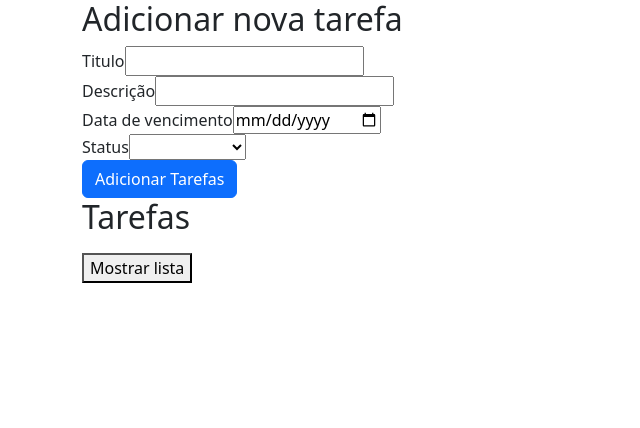
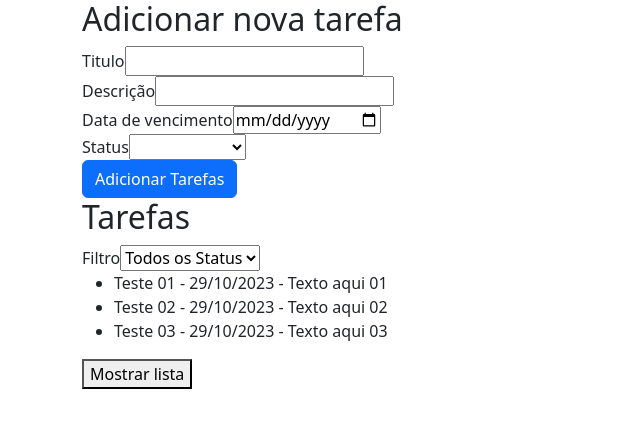
Before and after one commit to FlavioMattosDev/angularToDoList, an Angular app: page / in a window 1280 px wide. Shown: the top 428 px of the page, without its empty margins (0-640 px from the left). Built offline with nearby package versions, Linux system fonts and the light colour scheme.

Commit message:
Aula - 5

```diff
--- a/src/app/app.component.ts
+++ b/src/app/app.component.ts
@@ -9,7 +9,27 @@ import { Task } from './models/task.model';
 
 export class AppComponent {
   title = 'treinoTODO'
-  listTask: Task[] = [];
+  listTask: Task[] = [
+    {
+      title: 'Teste 01',
+      description: 'Texto aqui 01',
+      date: new Date(),
+      status: 'toDo'
+  },
+    {
+      title: 'Teste 02',
+      description: 'Texto aqui 02',
+      date: new Date(),
+      status: 'trabalhando'
+  },
+    {
+      title: 'Teste 03',
+      description: 'Texto aqui 03',
+      date: new Date(),
+      status: 'finalizado'
+  },
+];
+
   selectedTask: Task | null = null;
 
   onAddTask(task: Task) {
--- a/src/app/app.module.ts
+++ b/src/app/app.module.ts
@@ -9,6 +9,8 @@ import { TaskListComponent } from './components/task-list/task-list.component';
 import { CurrencyFormatPipe } from './pipes/currencyFormat.pipe';
 import { TaskDetailComponent } from './components/task-detail/task-detail.component';
 import { BrowserAnimationsModule } from '@angular/platform-browser/animations';
+import { DateGreaterThanTodayDirective } from './directives/date-greater-than-today.directive';
+import { TaskFiltroComponent } from './components/task-filtro/task-filtro.component';
 
 @NgModule({
   declarations: [
@@ -17,6 +19,8 @@ import { BrowserAnimationsModule } from '@angular/platform-browser/animations';
     TaskListComponent,
     CurrencyFormatPipe,
     TaskDetailComponent,
+    DateGreaterThanTodayDirective,
+    TaskFiltroComponent,
   ],
   imports: [
     BrowserModule,
--- /dev/null
+++ b/src/app/components/task-filtro/task-filtro.component.html
@@ -0,0 +1,7 @@
+<label for="filtro">Filtro</label>
+<select name="filtro" id="status" [(ngModel)]="filtro" (change)="handleSelect()">
+  <option value="all">Todos os Status</option>
+  <option value="toDo">ToDo</option>
+  <option value="trabalhando">Trabalhando</option>
+  <option value="finalizado">Finalizado</option>
+</select>
--- /dev/null
+++ b/src/app/components/task-filtro/task-filtro.component.ts
@@ -0,0 +1,16 @@
+import { Component, EventEmitter, Output } from '@angular/core';
+
+@Component({
+  selector: 'app-task-filtro',
+  templateUrl: './task-filtro.component.html',
+  styleUrls: ['./task-filtro.component.scss']
+})
+export class TaskFiltroComponent {
+  @Output() onChangeFiltro = new EventEmitter();
+
+  filtro: string = 'all';
+
+  handleSelect() {
+    this.onChangeFiltro.emit(this.filtro)
+  }
+}
--- a/src/app/components/task-list/task-list.component.html
+++ b/src/app/components/task-list/task-list.component.html
@@ -1,11 +1,12 @@
 <div>
   <h2>Tarefas</h2>
+
+  <app-task-filtro (onChangeFiltro)="handleFiltro($event)"></app-task-filtro>
   <ul *ngIf="isVisible">
-    <li *ngFor="let task of tasks">
+    <li *ngFor="let task of tasksFiltradas">
       <div (click)="selectedTask(task)">
-        {{task.title}} -
-        {{task.date | date:'dd/MM/yyyy'}} -
-        {{task.description}}
+        {{ task.title }} - {{ task.date | date : "dd/MM/yyyy" }} -
+        {{ task.description }}
       </div>
     </li>
   </ul>
--- a/src/app/components/task-list/task-list.component.ts
+++ b/src/app/components/task-list/task-list.component.ts
@@ -1,23 +1,43 @@
-import { Component, EventEmitter, Input, Output } from '@angular/core';
+import { Component, EventEmitter, Input, Output, OnInit } from '@angular/core';
 import { Task } from 'src/app/models/task.model';
 
 @Component({
   selector: 'app-task-list',
   templateUrl: './task-list.component.html',
-  styleUrls: ['./task-list.component.scss']
+  styleUrls: ['./task-list.component.scss'],
 })
-export class TaskListComponent{
+export class TaskListComponent implements OnInit {
   name = 'teste';
   isVisible = true;
 
-  @Input() tasks: Task[] = []
+  @Input() tasks: Task[] = [];
   @Output() handleTask = new EventEmitter();
 
-  mostrarLista(){
+  tasksFiltradas: Task[] = [];
+
+  ngOnInit() {
+    this.tasksFiltradas = this.tasks;
+  }
+
+  mostrarLista() {
     this.isVisible = !this.isVisible;
   }
 
   selectedTask(task: Task) {
     this.handleTask.emit(task);
   }
+
+  handleFiltro(filtro: string) {
+    if (filtro === 'all') {
+      this.tasksFiltradas = this.tasks;
+      return;
+    }
+
+    this.tasksFiltradas = this.tasks.filter((item) => {
+      if (item.status === filtro) {
+        return item;
+      }
+      return;
+    });
+  }
 }
--- /dev/null
+++ b/src/app/directives/date-greater-than-today.directive.ts
@@ -0,0 +1,20 @@
+import { Directive, ElementRef, Input } from '@angular/core';
+
+@Directive({
+  selector: '[appDateGreaterThanToday]'
+})
+export class DateGreaterThanTodayDirective {
+  @Input() Date!: Date;
+
+  constructor(private element: ElementRef) {}
+
+
+  ngOnInit() {
+    const dateFormat = new Date(this.Date);
+    const today = new Date();
+
+    if(today > dateFormat) {
+      this.element.nativeElement.style.color = 'red';
+    }
+  }
+}
```
Also changed, not shown: src/app/components/task-filtro/task-filtro.component.scss (added), 2 other files (tests, documents, lock files or other folders).
